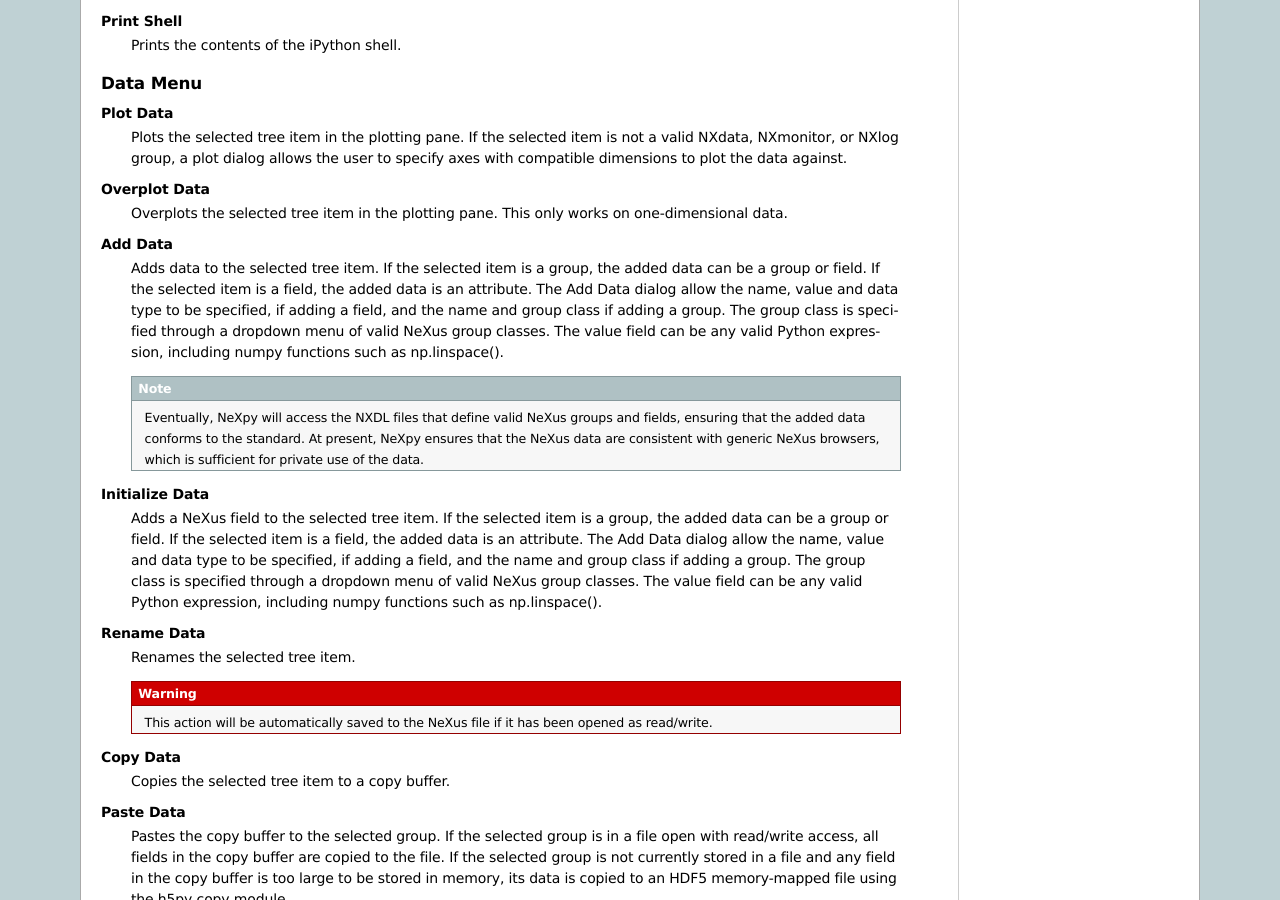
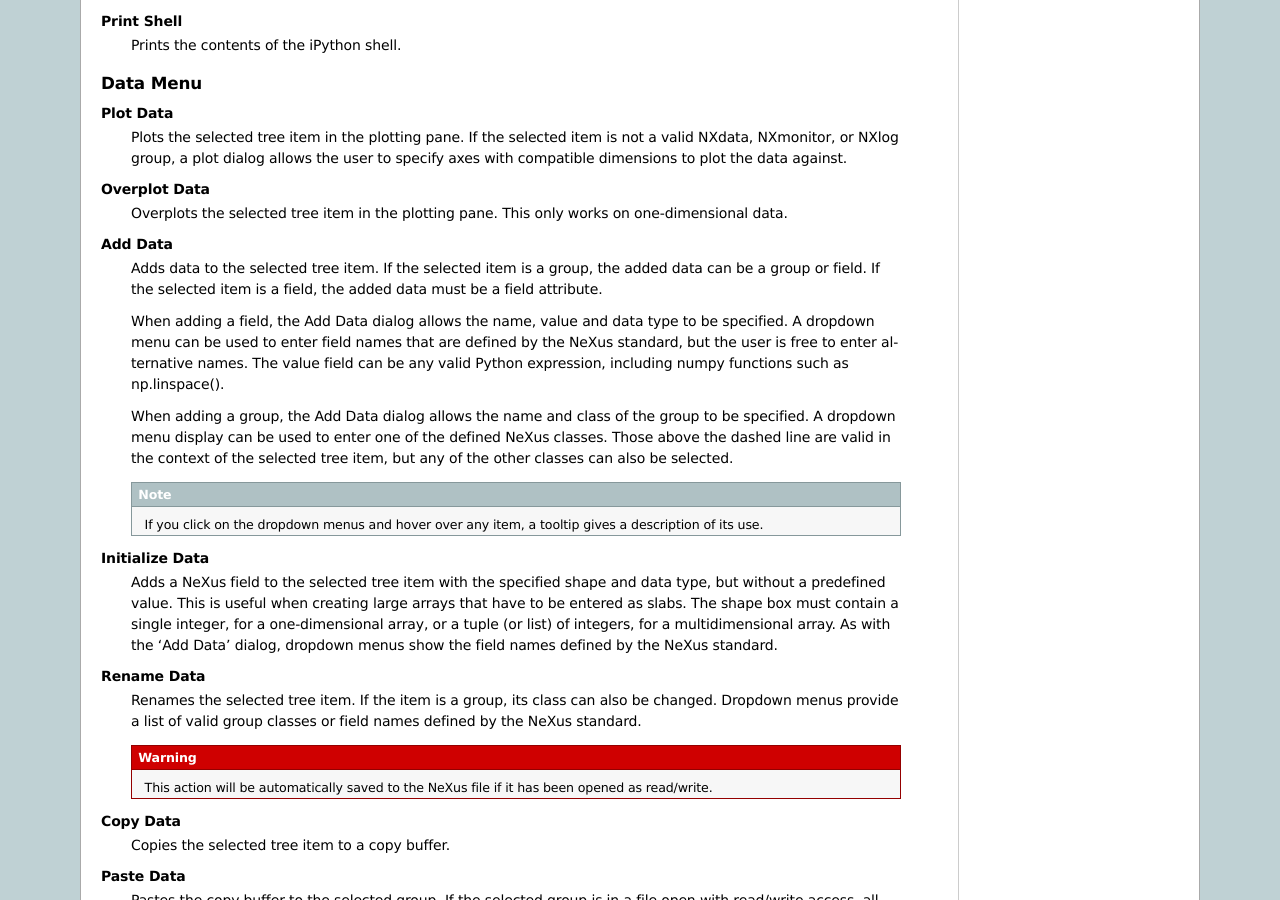
Before and after one commit to nexpy/nexpy, a Sphinx documentation site: the page built from doc/source/pythongui.rst, in a window 1280 px wide and 900 px high, scrolled down 2695 px. Built offline with Sphinx 7.4.7, drawn with Linux system fonts in a browser that asks for light colours.

Commit message:
Updated documentation
To add info on the new NXDL capabilities.

```diff
--- a/doc/source/pythongui.rst
+++ b/doc/source/pythongui.rst
@@ -141,29 +141,35 @@
 **Add Data**
     Adds data to the selected tree item. If the selected item is a group, the
     added data can be a group or field. If the selected item is a field, the
-    added data is an attribute. The Add Data dialog allow the name, value and
-    data type to be specified, if adding a field, and the name and group class
-    if adding a group. The group class is specified through a dropdown menu of
-    valid NeXus group classes. The value field can be any valid Python
-    expression, including numpy functions such as np.linspace().
+    added data must be a field attribute.
 
-    .. note:: Eventually, NeXpy will access the NXDL files that define valid
-              NeXus groups and fields, ensuring that the added data conforms to
-              the standard. At present, NeXpy ensures that the NeXus data are
-              consistent with generic NeXus browsers, which is sufficient for
-              private use of the data.
+    When adding a field, the Add Data dialog allows the name, value and data
+    type to be specified. A dropdown menu can be used to enter field names
+    that are defined by the NeXus standard, but the user is free to enter
+    alternative names. The value field can be any valid Python expression,
+    including numpy functions such as np.linspace().
+
+    When adding a group, the Add Data dialog allows the name and class of the
+    group to be specified. A dropdown menu display can be used to enter one of
+    the defined NeXus classes. Those above the dashed line are valid in the
+    context of the selected tree item, but any of the other classes can also be
+    selected.
+
+    .. note:: If you click on the dropdown menus and hover over any item, a
+              tooltip gives a description of its use.
 
 **Initialize Data**
-    Adds a NeXus field to the selected tree item. If the selected item is a
-    group, the added data can be a group or field. If the selected item is a
-    field, the added data is an attribute. The Add Data dialog allow the name,
-    value and data type to be specified, if adding a field, and the name and
-    group class if adding a group. The group class is specified through a
-    dropdown menu of valid NeXus group classes. The value field can be any valid
-    Python expression, including numpy functions such as np.linspace().
+    Adds a NeXus field to the selected tree item with the specified shape and
+    data type, but without a predefined value. This is useful when creating
+    large arrays that have to be entered as slabs. The shape box must contain
+    a single integer, for a one-dimensional array, or a tuple (or list) of
+    integers, for a multidimensional array. As with the 'Add Data' dialog,
+    dropdown menus show the field names defined by the NeXus standard.
 
 **Rename Data**
-    Renames the selected tree item.
+    Renames the selected tree item. If the item is a group, its class can also
+    be changed. Dropdown menus provide a list of valid group classes or field
+    names defined by the NeXus standard.
 
     .. warning:: This action will be automatically saved to the NeXus file if
                  it has been opened as read/write.
```
